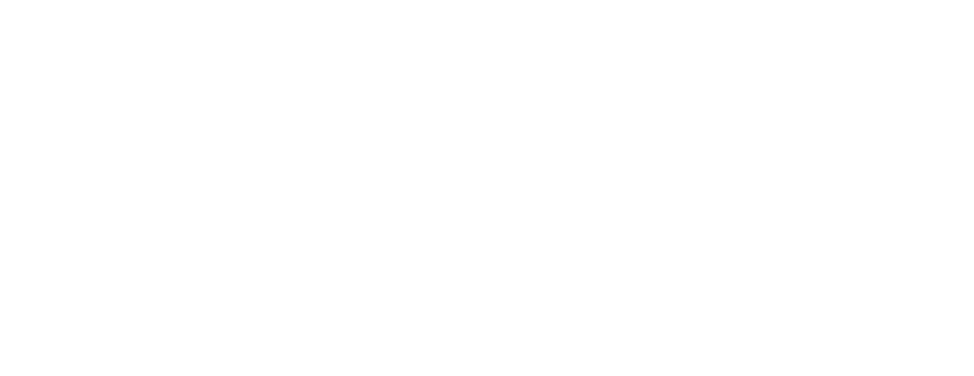
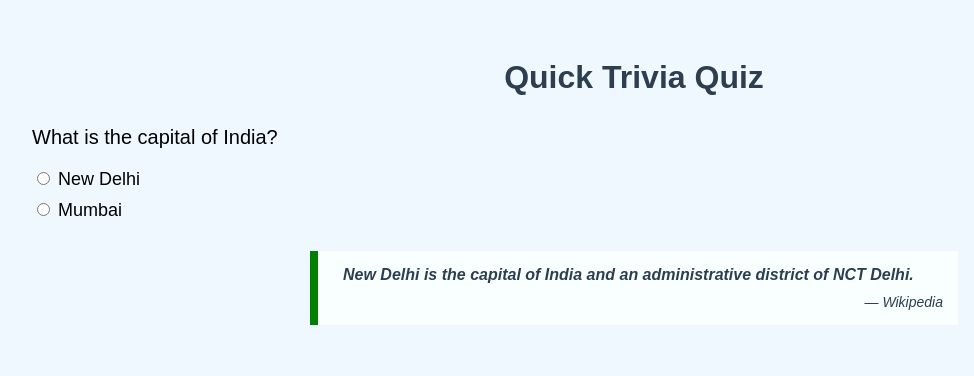
Before and after one commit to acciojob/trivia-AuthAnkit, a website: page main.html in a window 1280 px wide. Shown: the whole page, without its empty margins (6-980 px from the left). Drawn offline with Linux system fonts and the light colour scheme.

Commit message:
created a submission

```diff
--- a/main.html
+++ b/main.html
@@ -1,16 +1,70 @@
 <!DOCTYPE html>
+<html lang="en">
+<head>
+    <meta charset="UTF-8">
+    <meta name="viewport" content="width=device-width, initial-scale=1.0">
+    <title>Quiz for My Friend</title>
+    <style>
+        body {
+            font-family: Arial, sans-serif;
+            padding: 30px;
+            background-color: #f0f8ff;
+        }
 
-<html>
+        h1 {
+            color: #2c3e50;
+            text-align: center;
+        }
 
-<head>
-	<link rel="stylesheet" href="styles.css">
+        .question {
+            margin: 30px 0;
+            font-size: 20px;
+        }
+
+        .options label {
+            font-size: 18px;
+            display: block;
+            margin: 10px 0;
+        }
+
+        /* Exact styling for the quotation as required */
+        blockquote {
+            max-width: 600px;
+            margin: 10px auto;
+            padding: 15px 15px 15px 25px;
+            border-left: 8px solid green;
+            background-color: #f8fffe;
+            font-weight: bold;
+            color: #2c3e50;
+            font-style: italic;
+        }
+
+        blockquote footer {
+            font-weight: normal;
+            font-size: 14px;
+            text-align: right;
+            margin-top: 10px;
+        }
+    </style>
 </head>
+<body>
 
-<body>
-	<!-- the entire body must be written by student -->
-    <script type="text/javascript" src="./script.js">
-</script>
+    <h1>Quick Trivia Quiz</h1>
+
+    <div class="question">
+        <p>What is the capital of India?</p>
+
+        <div class="options">
+            <label><input type="radio" name="capital" value="delhi"> New Delhi</label>
+            <label><input type="radio" name="capital" value="mumbai"> Mumbai</label>
+        </div>
+    </div>
+
+    <!-- Exact quotation with required styling -->
+    <blockquote>
+        New Delhi is the capital of India and an administrative district of NCT Delhi.
+        <footer>— Wikipedia</footer>
+    </blockquote>
 
 </body>
-
 </html>
```
